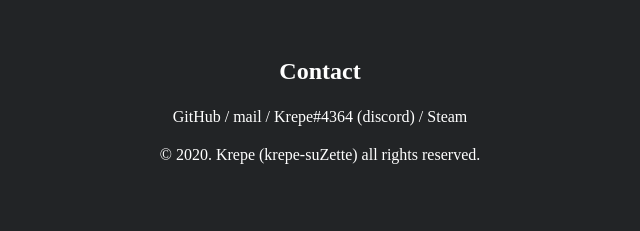
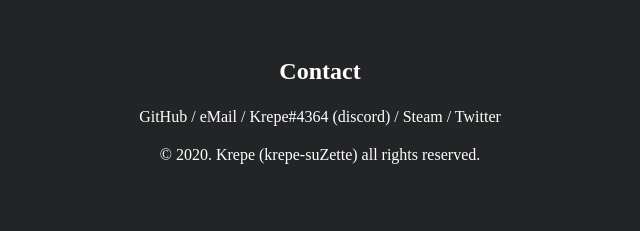
Before and after one commit to krepe-suZette/dega.kr, a Flask app: page / in a window 1280 px wide. Shown: the part 2253-2484 px from the top of the page, without its empty margins (320-960 px from the left). Run offline with Flask 2, Linux system fonts and the light colour scheme; parts of the project's set-up code (start-up, migrations or seed data) failed here and were passed over.

Commit message:
:pencil2: Add Twitter link

```diff
--- a/templates/root.html
+++ b/templates/root.html
@@ -40,7 +40,7 @@
 </section>
 <section id="contact" class="root">
   <h2>Contact</h2>
-  <p><a href="https://github.com/krepe-suZette">GitHub</a> / <a href="mailto:krepe90@gmail.com">mail</a> / Krepe#4364 (discord) / <a href="https://steamcommunity.com/id/krepe90/">Steam</a></p>
+  <p><a href="https://github.com/krepe-suZette">GitHub</a> / <a href="mailto:krepe90@gmail.com">eMail</a> / Krepe#4364 (discord) / <a href="https://steamcommunity.com/id/krepe90/">Steam</a> / <a href="https://twitter.com/krepe_suZette">Twitter</a></p>
   <p>&copy; 2020. Krepe (krepe-suZette) all rights reserved.</p>
 </section>
 {% endblock %}
```
